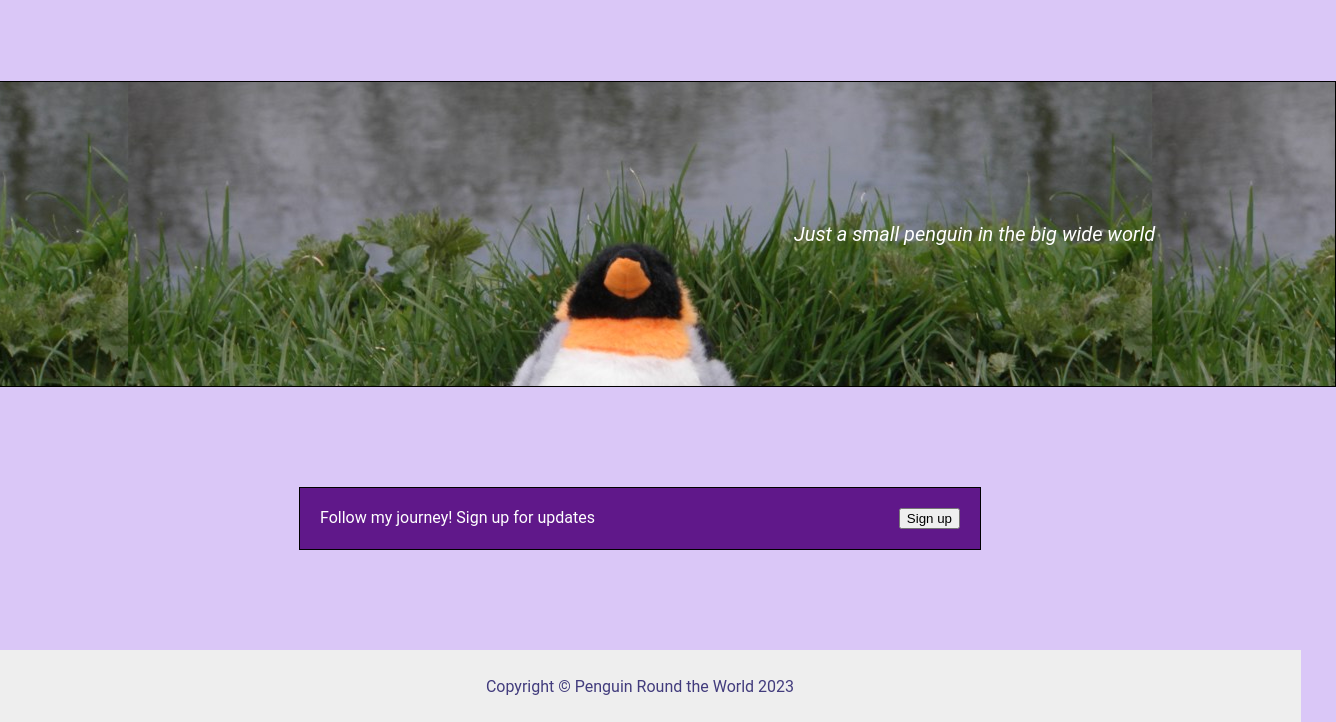
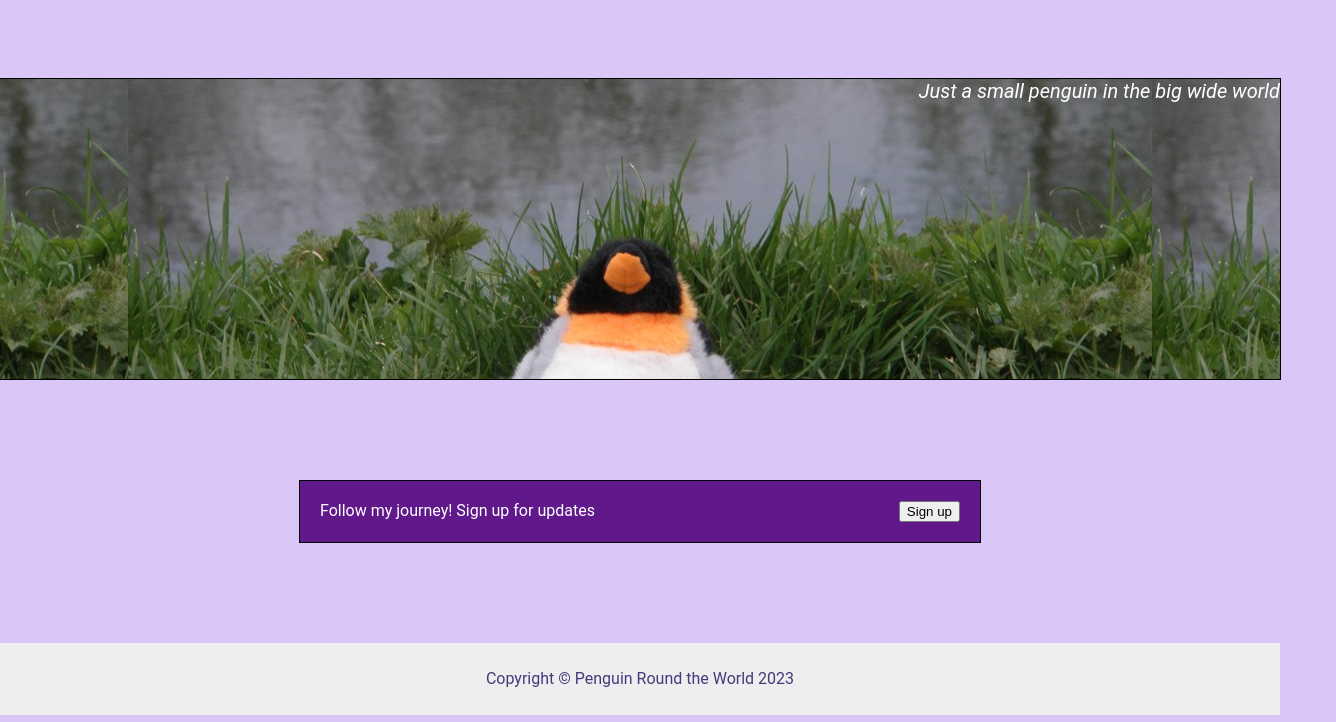
Before and after one commit to KateHopkins/landingpage, a plain HTML site: page index.html in a window 1280 px wide. Shown: the part 1191-1913 px from the top of the page, 1336 px wide, since content can reach past the window. Drawn offline with Linux system fonts and the light colour scheme.

Commit message:
Update style.css
Fixed mistakes

```diff
--- a/style.css
+++ b/style.css
@@ -14,7 +14,7 @@ body {
     color: white;
     display: flex;
     margin-bottom: auto;
-    min-width: 100.5%;
+    min-width: 95%;
     padding: 10px;
     align-items: center;
     justify-content: space-between;
@@ -28,7 +28,7 @@ body {
     align-items: center;
     justify-content: center;
     margin-top: auto;
-    min-width: 103.25%;
+    min-width: 100%;
   }
 
   ul {
@@ -58,7 +58,6 @@ body {
     background-color:rgb(156, 152, 189);
     padding-top: 16px;
     padding-left: 16px;
-    min-width: 100.75%;
   }
 
   .left {
@@ -102,7 +101,7 @@ body {
   .quote {
     font-size: 20px;
     margin-top: 50px;
-    padding: 7em 9em;
+    height: 300px;
     border: 1px solid rgb(0, 0, 0);
     background-image: url(background.jpg);
     background-position: center;
@@ -111,7 +110,7 @@ body {
     display: flex;
     flex-direction: column;
     align-items: flex-end;
-    min-width: 80.5%;
+    min-width: 100%;
   }
 
   .card {
```
